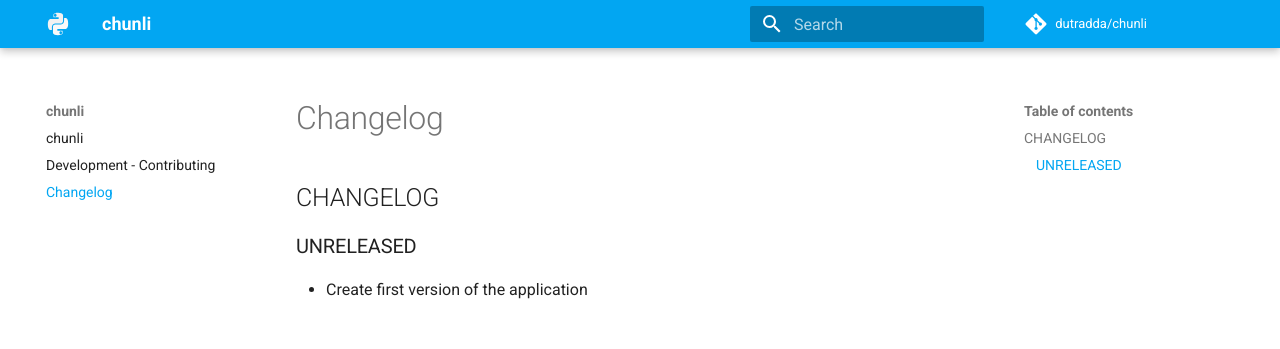
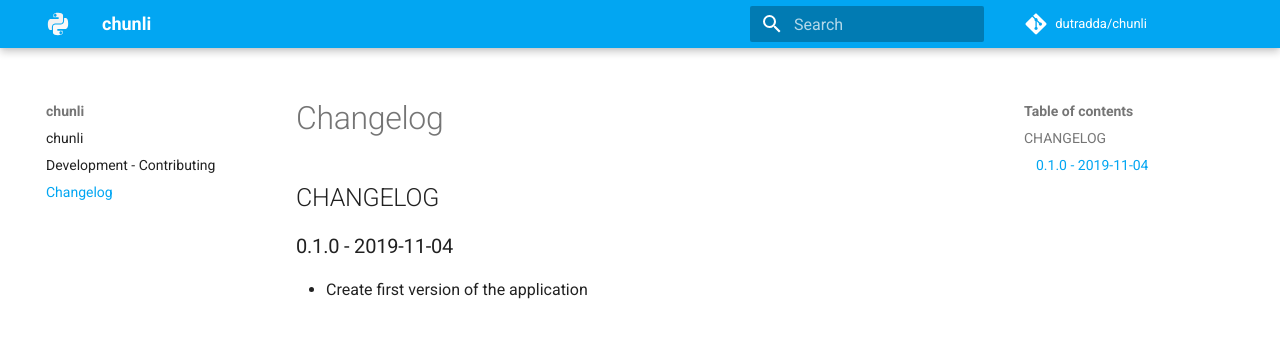
Before and after one commit to dutradda/chunli, an MkDocs documentation site: the page built from docs/changelog.md, in a window 1280 px wide. Shown: the top 349 px of the page. Built offline with MkDocs 1.6.1 and Material for MkDocs 9.7.7, drawn with Linux system fonts in a browser that asks for light colours; comment, search, counter and statistics services are not loaded.

Commit message:
Update CHANGELOG

```diff
--- a/docs/changelog.md
+++ b/docs/changelog.md
@@ -1,5 +1,5 @@
 ## CHANGELOG
 
-### UNRELEASED
+### 0.1.0 - 2019-11-04
 
  - Create first version of the application
```
Also changed, not shown: CHANGELOG.md (+1 -1 lines).
